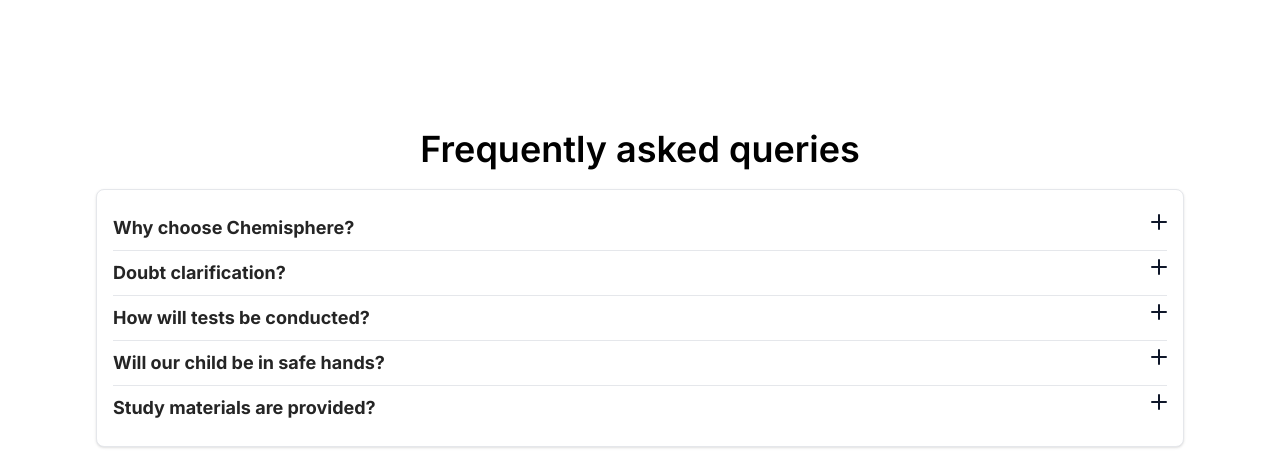
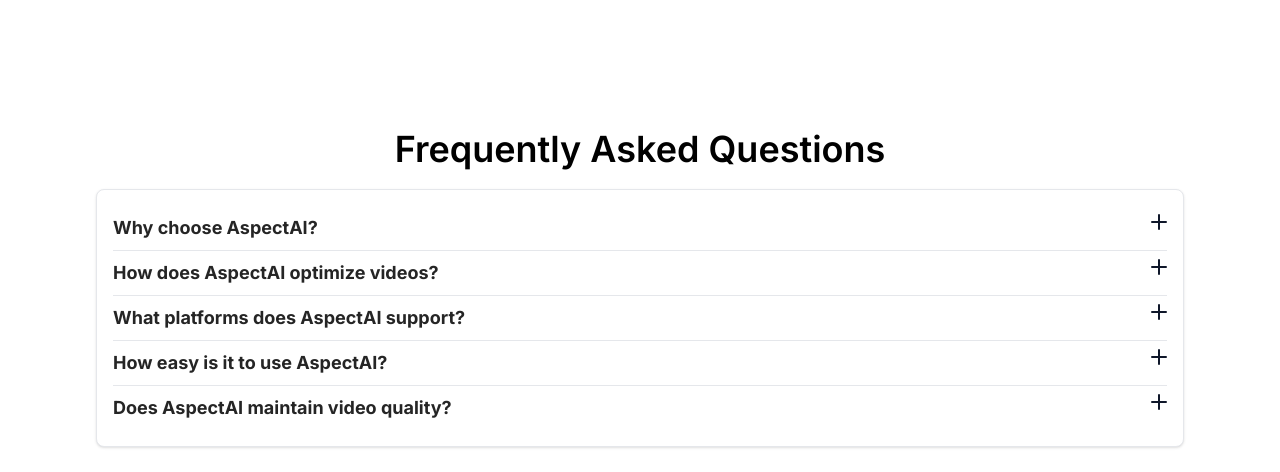
Before and after one commit to aryannpanchal/ML-recursion, a Next.js app: page / in a window 1280 px wide. Shown: the part 4580-5052 px from the top of the page. Built offline with nearby package versions, Linux system fonts and the light colour scheme.

Commit message:
faq changed

```diff
--- a/app/(dashboard)/(routes)/NesterChat/page.tsx
+++ /dev/null
@@ -1,9 +0,0 @@
-const ConversationPage = () => {
-    return (
-        <div>
-            Hello NesterChat
-        </div>
-     );
-}
-
-export default ConversationPage;
--- a/components/FAQ.jsx
+++ b/components/FAQ.jsx
@@ -6,42 +6,42 @@
     <div>
       <section className='mb-24 laptop:mx-24 laptop:pt-[50px]  mobile:mx-4'>
         <div className='text-center text-4xl font-semibold mb-5' id="faq-section">
-        <h4>Frequently asked queries</h4>
+          <h4>Frequently Asked Questions</h4>
         </div>
         <div className="p-4 bg-white rounded-lg text-black border border-1 shadow text-md">
           <Accordion
-          title={<h5 className='font-bold laptop:text-lg'>Why choose Chemisphere?</h5>}
-          answer = {<p className='pt-2 text-black laptop:text-md opacity-95'>Choose Chemisphere for a captivating chemistry learning experience! Learn from professionals with a decade of mentoring success. Enjoy engaging live classes, meticulous class notes, and track progress with regular assessments and examinations. Elevate your marks and embrace the joy of learning chemistry!</p>}
+            title={<h5 className='font-bold laptop:text-lg'>Why choose AspectAI?</h5>}
+            answer={<p className='pt-2 text-black laptop:text-md opacity-95'>AspectAI is the ultimate AI-powered solution for resizing and converting videos for any platform. With our advanced technology, you can ensure your content is always perfectly optimized for YouTube, Instagram, TikTok, and other platforms. Our system intelligently adjusts aspect ratios, re-crops frames, and re-formats videos while preserving high quality. Say goodbye to time-consuming manual edits and embrace an effortless, automated process.</p>}
             className='lg:text-left gap-14 '
             id='accordian'
           />
           <hr />
           <Accordion
-          title={<h5 className='font-bold  laptop:text-lg'>Doubt clarification?</h5>}
-          answer = {<p className='pt-2 text-black laptop:text-md opacity-95'>Despite the higher number of hours at other institutes, the challenge lies in providing personalized attention to each student. We are committed to ensuring that students have direct communication with the teacher for doubt clarification through platforms like Telegram and WhatsApp. This allows for a more individualized and focused learning experience.</p>}
+            title={<h5 className='font-bold laptop:text-lg'>How does AspectAI optimize videos?</h5>}
+            answer={<p className='pt-2 text-black laptop:text-md opacity-95'>AspectAI uses advanced AI algorithms to analyze the content of your video and intelligently adjust its aspect ratio, re-crop frames, and reformat it for various platforms. Our system ensures that the quality of your videos is maintained, no matter what platform youre posting on. Whether youre preparing content for YouTube, Instagram, TikTok, or more, AspectAI ensures your videos look their best, every time.</p>}
             className='lg:text-left'
-        /><hr />
+          />
+          <hr />
           <Accordion
-          title={<h5 className='font-bold laptop:text-lg'>How will tests be conducted?</h5>}
-          answer = {<p className='pt-2 text-black laptop:text-md opacity-95'>Our coaching program leverages technology to enhance the learning experience. The Android/iOS app facilitates a convenient platform for conducting tests and enables parents to track their childs performance. This integration of technology ensures a modern and efficient learning environment. All the reports of the tests are also shared with the parent so that their performance is tracked.</p>}
+            title={<h5 className='font-bold laptop:text-lg'>What platforms does AspectAI support?</h5>}
+            answer={<p className='pt-2 text-black laptop:text-md opacity-95'>AspectAI supports all major video platforms, including YouTube, Instagram, TikTok, Facebook, and more. Our intelligent video resizing and format conversion ensure that your content is perfectly tailored to each platforms requirements. Whether you're sharing videos on social media, marketing, or business presentations, AspectAI adapts to meet your needs effortlessly.</p>}
             className='lg:text-left svg'
-        />        <hr />
-
+          />
+          <hr />
           <Accordion
-          title={<h5 className='font-bold laptop:text-lg'>Will our child be in safe hands?</h5>}
-          answer = {<p className='pt-2 text-black laptop:text-md opacity-95'>As an IIT Madras graduate with 12 years of teaching experience in various coaching institutes across India, I bring a unique perspective to the table. Unlike some coaching institutes that prioritize completing the syllabus and little focus beyond that, my focus is on understanding individual student needs and providing quality education. My experience allows me to guide students not just through the curriculum sooner but also to help them develop a deeper understanding of the subjects.</p>}
+            title={<h5 className='font-bold laptop:text-lg'>How easy is it to use AspectAI?</h5>}
+            answer={<p className='pt-2 text-black laptop:text-md opacity-95'>AspectAI is incredibly user-friendly. With just a few clicks, you can upload your video, and our AI-powered system will automatically handle the resizing and format conversion for you. There is no need for manual edits or technical know-how, and the process is quick, efficient, and seamless, so you can focus on creating content, not spending time on video formatting.</p>}
             className='lg:text-left'
-        />        <hr />
-
+          />
+          <hr />
           <Accordion
-          title={<h5 className='font-bold laptop:text-lg'>Study materials are provided?</h5>}
-          answer = {<p className='pt-2 text-black laptop:text-md opacity-95'>Yes, absolutely. To complement the learning experience, we provide meticulously crafted assignments and neatly handwritten notes after every class, which can be directly printed. Moreover, I also provide the  students the access to all the modules and books from the best coaching institutes in the country. This diverse range of study material aims to enrich the learning journey and provide comprehensive coverage of the subjects.</p>}
+            title={<h5 className='font-bold laptop:text-lg'>Does AspectAI maintain video quality?</h5>}
+            answer={<p className='pt-2 text-black laptop:text-md opacity-95'>Absolutely! One of AspectAIs standout features is its ability to maintain the high quality of your videos even after reformatting or resizing. Our AI-powered technology ensures that your videos resolution, frame rate, and overall quality are preserved, giving you a polished final result suitable for any platform, without sacrificing visual integrity.</p>}
             className='lg:text-left'
           />
 
         </div>
       </section>
-
     </div>
   );
 };
--- a/components/Stats.jsx
+++ b/components/Stats.jsx
@@ -6,7 +6,7 @@
 
   return (
     <>
-    <p className='font-semibold laptop:mt-12 text-center laptop:text-4xl mobile:text-2xl pb-12 mobile:pt-24 laptop:pt-0'>Stats at a glance</p>
+    <p id='stats' className='font-semibold laptop:mt-12 text-center laptop:text-4xl mobile:text-2xl pb-12 mobile:pt-24 laptop:pt-0'>Stats at a glance</p>
     <div
         className="mobile:mb-24 text-gray-100 body-font laptop:mb-36 shadow-xl border-primary border-2 laptop:mx-24 mobile:max-w-screen mobile:mx-6 rounded-2xl"
       >
```
Lines whose indentation alone changed are shown as unchanged.
